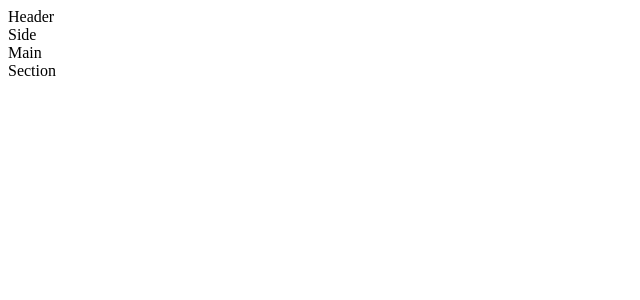
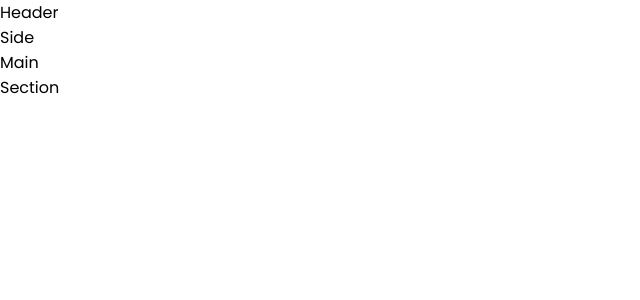
Before and after one commit to dwrdvncntcvs/notebook-rails-app, a React (Vite) app in the folder client/: page / in a window 1280 px wide. Shown: the top 300 px of the page, without its empty margins (0-640 px from the left). Built offline with nearby package versions, Linux system fonts and the light colour scheme.

Commit message:
Create initial design

```diff
--- a/client/src/index.scss
+++ b/client/src/index.scss
@@ -0,0 +1,13 @@
+@import url(https://fonts.googleapis.com/css?family=Poppins:100,100italic,200,200italic,300,300italic,regular,italic,500,500italic,600,600italic,700,700italic,800,800italic,900,900italic);
+
+* {
+    padding: 0;
+    box-sizing: border-box;
+    margin: 0;
+    font-family: "Poppins", sans-serif;
+}
+
+body {
+    height: 100vh;
+    width: 100%;
+}
```
